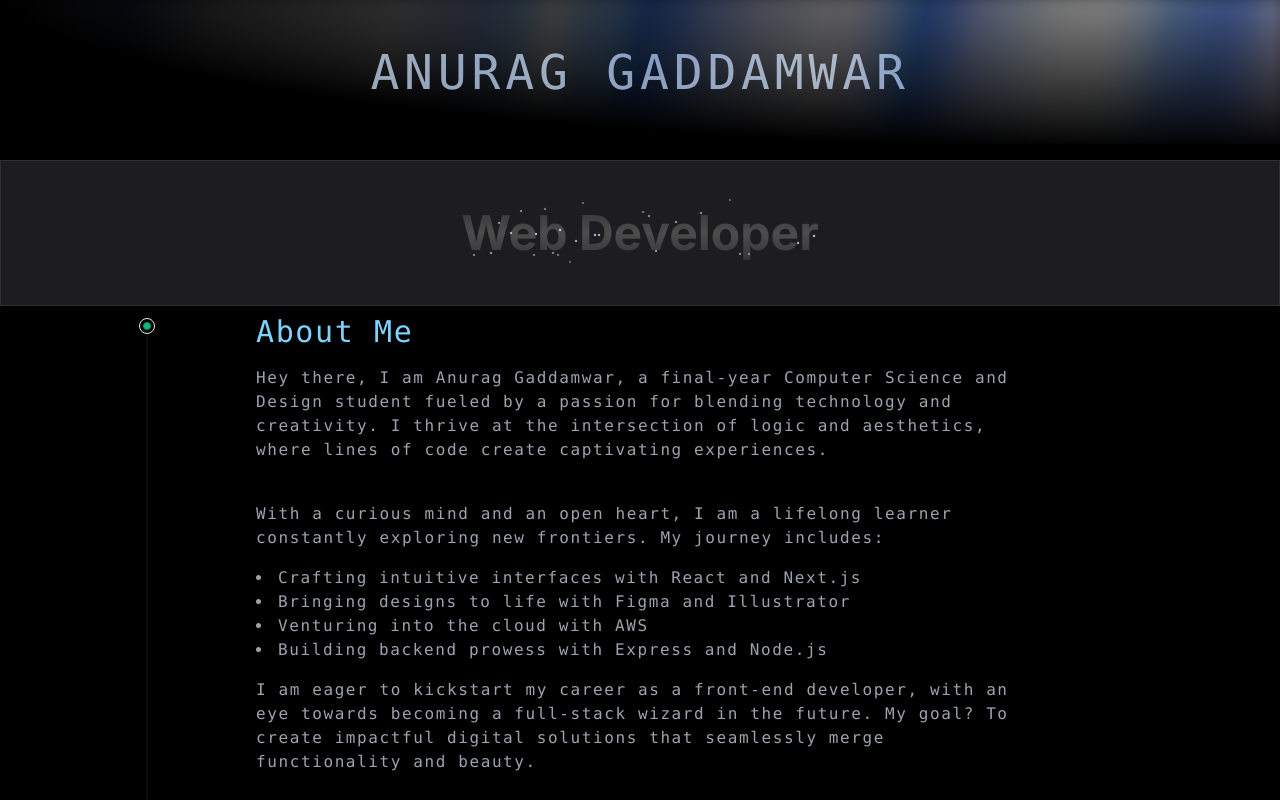
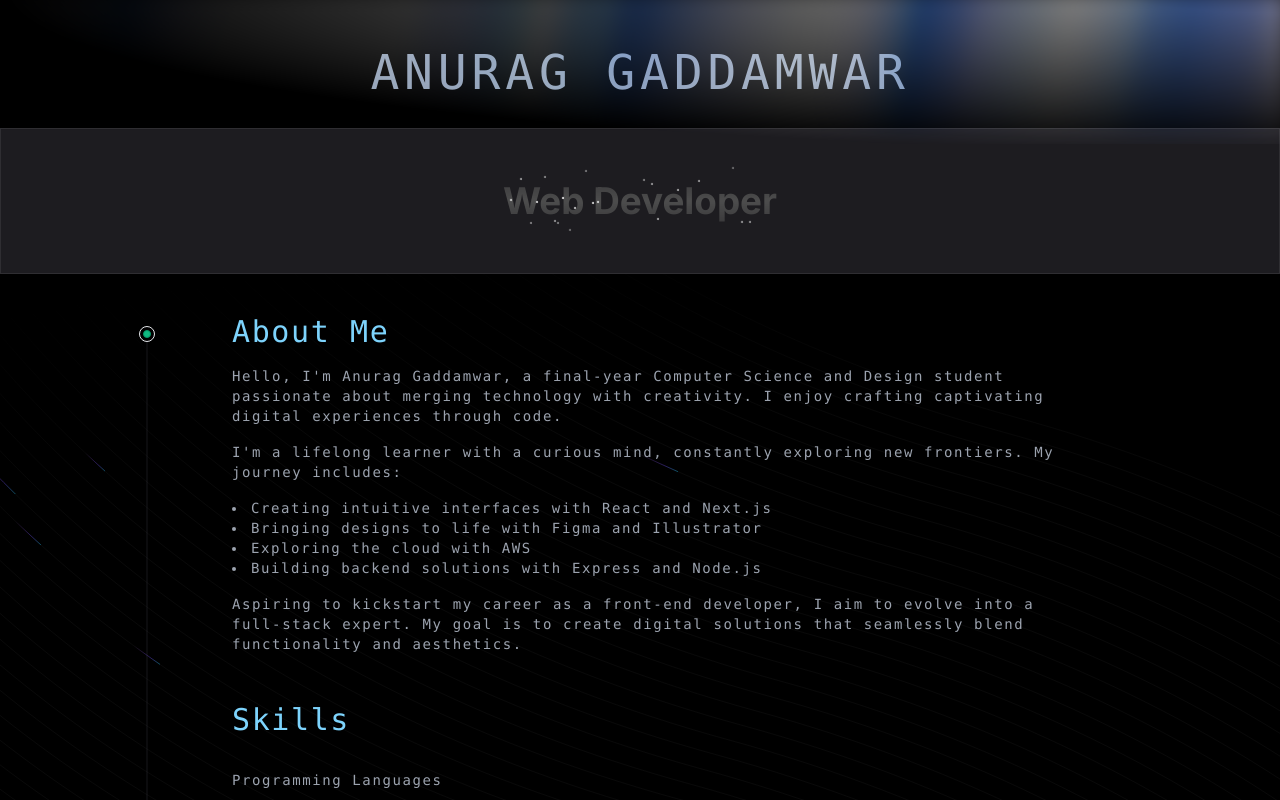
Before and after one commit to Anurag-Gaddamwar/Portfolio, a Next.js app: page / in a window 1280 px wide. Shown: the top 800 px of the page. Built offline with nearby package versions, Linux system fonts and the light colour scheme.

Commit message:
Added BackgroundBeams

```diff
--- a/app/components/about-me.tsx
+++ b/app/components/about-me.tsx
@@ -1,44 +1,45 @@
 import React, { ReactNode } from "react";
 
 const AboutHeader = () => (
-
   <h1 className="text-sky-300 text-2xl md:text-3xl mb-4">About Me</h1>
 );
+
+
+interface AboutProps {
+  className?: string;
+}
+
 interface AboutParagraphProps {
   children: ReactNode;
+
 }
 
 const AboutParagraph = ({ children }: AboutParagraphProps) => (
+  <p className="text-gray-400 text-sm mt-4">{children}</p>
+);
 
-  <p className="text-gray-400 text-base mt-4">{children}</p>
-);
 const AboutSkills = () => (
-
-  <ul className="list-disc list-inside text-gray-400 text-base mt-4">
-    <li key="frontend">Crafting intuitive interfaces with React and Next.js</li>
+  <ul className="list-disc list-inside text-gray-400 text-sm mt-4">
+    <li key="frontend">Creating intuitive interfaces with React and Next.js</li>
     <li key="design">Bringing designs to life with Figma and Illustrator</li>
-    <li key="cloud">Venturing into the cloud with AWS</li>
-    <li key="backend">Building backend prowess with Express and Node.js</li>
+    <li key="cloud">Exploring the cloud with AWS</li>
+    <li key="backend">Building backend solutions with Express and Node.js</li>
   </ul>
 );
-const About = () => {
+
+const About: React.FC<AboutProps> = ({ className }) => {
   return (
-<div className="mt-2 font-mono tracking-widest text-base mx-16">
+    <div className="mt-2 font-mono tracking-widest ml-10 mr-8">
       <AboutHeader />
       <AboutParagraph>
-Hey there, I am Anurag Gaddamwar, a final-year Computer Science and Design student fueled by a passion for blending technology and creativity. I thrive at the intersection of logic and aesthetics, where lines of code create captivating experiences.
+        Hello, I'm Anurag Gaddamwar, a final-year Computer Science and Design student passionate about merging technology with creativity. I enjoy crafting captivating digital experiences through code.
       </AboutParagraph>
-
-vbnet
-Copy code
       <AboutParagraph>
-    With a curious mind and an open heart, I am a lifelong learner constantly exploring new frontiers. My journey includes:
+        I'm a lifelong learner with a curious mind, constantly exploring new frontiers. My journey includes:
       </AboutParagraph>
-
       <AboutSkills />
-
       <AboutParagraph>
-    I am eager to kickstart my career as a front-end developer, with an eye towards becoming a full-stack wizard in the future. My goal? To create impactful digital solutions that seamlessly merge functionality and beauty.
+        Aspiring to kickstart my career as a front-end developer, I aim to evolve into a full-stack expert. My goal is to create digital solutions that seamlessly blend functionality and aesthetics.
       </AboutParagraph>
     </div>
   );
--- a/app/components/skills.tsx
+++ b/app/components/skills.tsx
@@ -135,12 +135,12 @@ const skillCategories: SkillCategories = {
 
 const Skills: React.FC = () => {
   return (
-    <div className="mt-12 mx-16 font-mono tracking-widest">
+    <div className="mt-12 ml-10 mr-8 font-mono tracking-widest">
       <h1 className="text-sky-300 text-2xl md:text-3xl mb-8">Skills</h1>
       <div className="space-y-8">
         {Object.entries(skillCategories).map(([category, skills], index) => (
           <div key={index}>
-            <h2 className="text-gray-400 text-base mb-4">{category}</h2>
+            <h2 className="text-gray-400 text-sm mb-4">{category}</h2>
             <div className="flex flex-wrap gap-4">
               {skills.map((skill, skillIndex) => (
                 <SkillCard
--- a/app/components/ui/text-reveal-card.tsx
+++ b/app/components/ui/text-reveal-card.tsx
@@ -98,7 +98,7 @@ export const TextRevealCard = ({
             style={{
               textShadow: "4px 4px 15px rgba(0,0,0,0.5)",
             }}
-            className="text-xl justify-center sm:text-[3rem] flex py-10 font-bold text-white bg-clip-text text-transparent bg-gradient-to-b from-white to-neutral-300"
+            className="text-2xl justify-center sm:text-[2.3rem] flex py-10 font-bold text-white bg-clip-text text-transparent bg-gradient-to-b from-white to-neutral-300"
           >
             {revealText}
           </p>
@@ -114,7 +114,7 @@ export const TextRevealCard = ({
         ></motion.div>
 
         <div className="overflow-hidden [mask-image:linear-gradient(to_bottom,transparent,white,transparent)]">
-          <p className="text-xl sm:text-[3rem] py-10 font-bold bg-clip-text text-transparent bg-[#4d4d4d]">
+          <p className="text-2xl sm:text-[2.3rem] py-10 font-bold bg-clip-text text-transparent bg-[#4d4d4d]">
             {text}
           </p>
           <MemoizedStars />
--- a/app/page.tsx
+++ b/app/page.tsx
@@ -5,6 +5,9 @@ import { AuroraBackground } from "./components/ui/aurora-background";
 import { TextRevealCard } from "./components/ui/text-reveal-card";
 import About from "./components/about-me";
 import Skills from "./components/skills";
+import { BackgroundBeams } from "./components/ui/background-beam";
+
+
 
 export default function Home() {
   const aboutRef = useRef<HTMLDivElement>(null);
@@ -19,14 +22,19 @@ export default function Home() {
 
   return (
     <main className="flex min-h-screen w-screen flex-col items-center relative">
-      <div className="rounded-xl w-full sm:text-5xl tracking-widest font-mono text-4xl h-40 z-10">
+
+      <div className="rounded-xl w-full sm:text-5xl tracking-widest font-mono text-4xl sm:h-32 z-10">
         <AuroraBackground>ANURAG GADDAMWAR</AuroraBackground>
       </div>
+      <BackgroundBeams className="absolute top-0 w-full h-full mb-40" />
+
       <TextRevealCard text="Web Developer" revealText="Web Designer" />
-      <TracingBeam {...{ svgHeight: aboutHeight }}>
-        <About/>
-        <Skills />
-      </TracingBeam>
+      <div className="mt-8">
+        <TracingBeam {...{ svgHeight: aboutHeight }}>
+          <About className="mt-2" />
+          <Skills />
+        </TracingBeam>
+      </div>
     </main>
   );
 }
```
Lines whose indentation alone changed are shown as unchanged.
